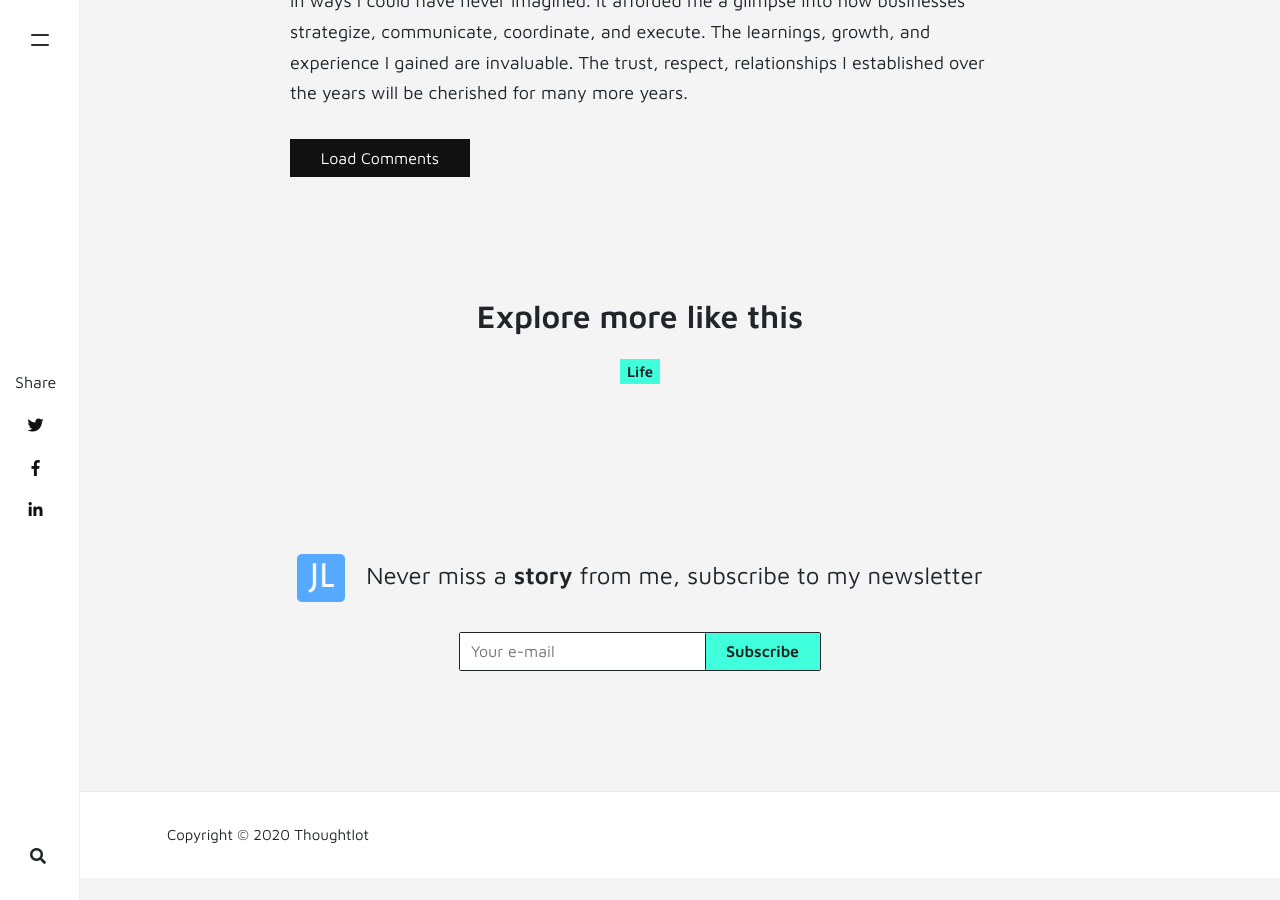
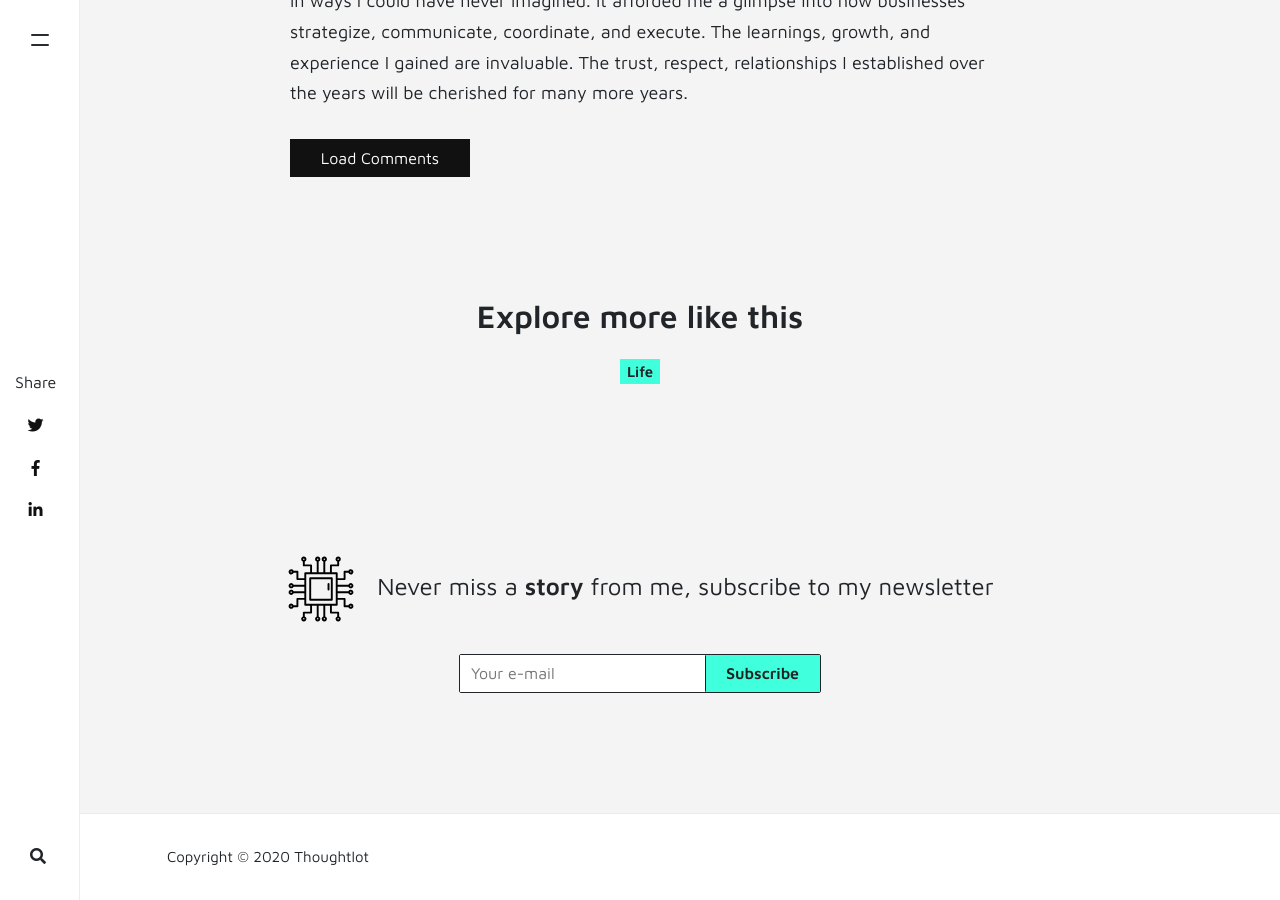
Before and after one commit to jexxers/jexxers.github.io, a Jekyll site: the page built from _posts/2020-04-19-burnout-uncertainty.md, in a window 1280 px wide and 900 px high, scrolled down 2452 px. Built offline with Jekyll 4.4.1, drawn with Linux system fonts in a browser that asks for light colours; nearby versions of some CDN libraries; comment, search, counter and statistics services are not loaded; before the commit the page ends 3330 px from its top, so only the background shows below that.

Commit message:
Refactor: convert favicon to SVG, lowercase tags

```diff
--- a/_config.yml
+++ b/_config.yml
@@ -2,8 +2,8 @@
 name: "Thoughtlot"
 title: "Thoughtlot"
 description: "Jess Leung blogs about tech, management, and life"
-logo: 'assets/images/favicon.ico'
-favicon: 'assets/images/favicon.ico'
+logo: 'assets/images/favicon.svg'
+favicon: 'assets/images/favicon.svg'
 font_family: Maven Pro
 baseurl:
 google_analytics: 'UA-xxxxxxxx-1'
--- a/_layouts/default.html
+++ b/_layouts/default.html
@@ -5,7 +5,7 @@
 
 <meta charset="utf-8">
 <meta name="viewport" content="width=device-width, initial-scale=1, shrink-to-fit=no">
-<link rel="icon" href="{{ site.baseurl }}/{{ site.favicon }}">
+<link rel="icon" type="image/svg+xml" href="{{ site.baseurl }}/{{ site.favicon }}">
 <title>{{ page.title }} | {{site.name}}</title>
 {% seo %}
 <link href="{{ site.baseurl }}/assets/css/prism.css" rel="stylesheet">
--- a/_posts/2020-04-19-burnout-uncertainty.md
+++ b/_posts/2020-04-19-burnout-uncertainty.md
@@ -1,6 +1,6 @@
 ---
 title: Burnout and Embracing Uncertainty
-categories: Life
+categories: life
 image: 20200419_finedog.jpeg
 ---
 
```
Also changed, not shown: _posts/2020-05-02-ml-team.md (+1 -1 lines), _posts/2020-05-03-ml-projects.md (+1 -1 lines), README.md, assets/images/favicon.ico (deleted), assets/images/favicon.svg (added), assets/images/logo-via-logohub.png (deleted).
